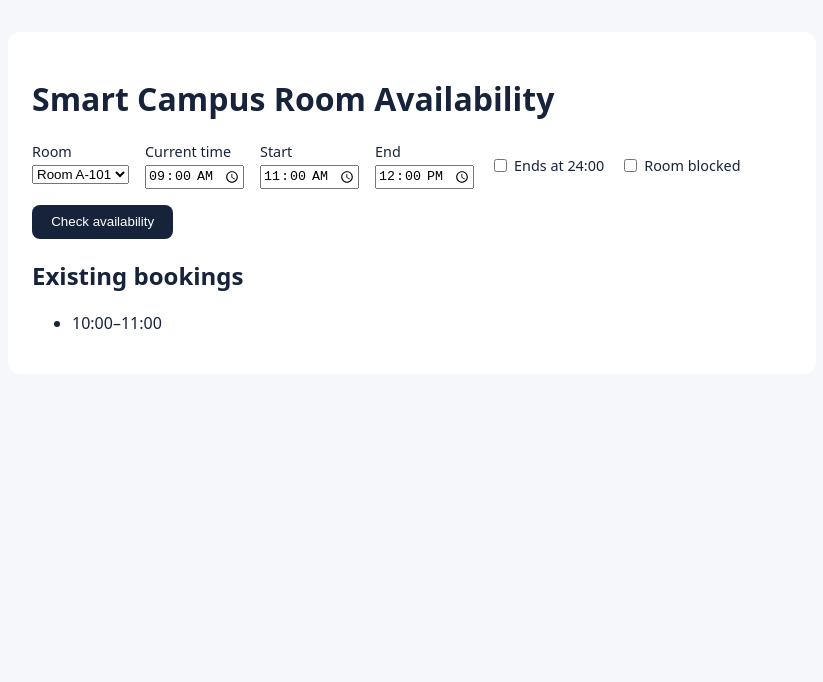
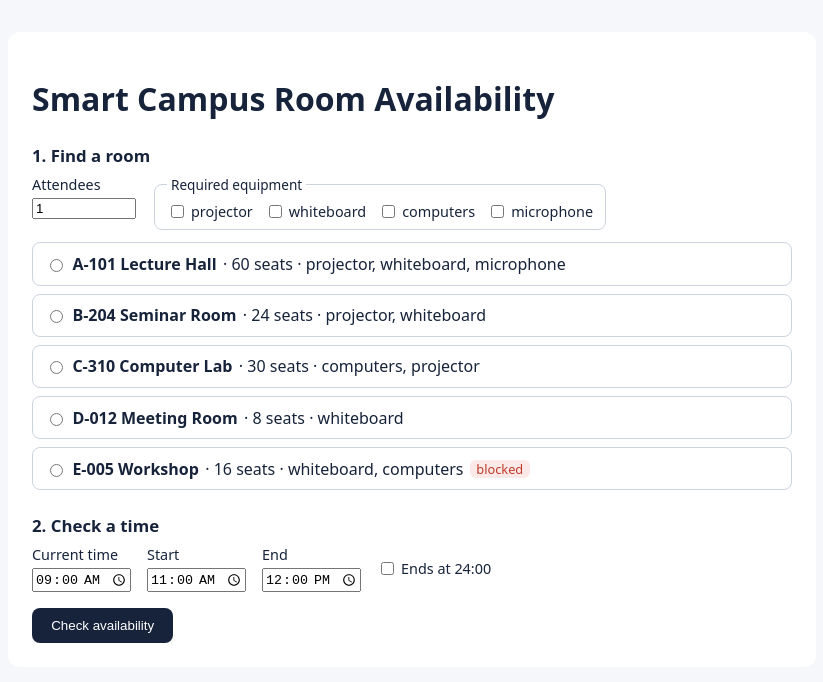
Before and after one commit to 21xraha-knight/se-practice, a React (Vite) app in the folder sis-04/app/: page / in a window 1280 px wide. Shown: the top 682 px of the page, without its empty margins (228-1051 px from the left). Built offline with nearby package versions, Linux system fonts and the light colour scheme.

Commit message:
sis-04: page uses ROOMS, filterRooms and checkRoom; filter controls, empty state, result reset on change (F4, F5)

```diff
--- a/sis-04/app/src/App.tsx
+++ b/sis-04/app/src/App.tsx
@@ -1,17 +1,9 @@
 import { useState } from 'react';
-import { canBook } from './booking';
-
-// Starter for students with no Week 06 project. The availability decision lives INSIDE this
-// component on purpose: Task 1 of Practice #07 is to extract it into src/booking.ts as
-// canBook({ start, end, now, blocked, bookings }) without changing what the page does.
+import { checkRoom } from './booking';
+import { filterRooms } from './filter';
+import { EQUIPMENT, ROOMS } from './rooms';
 
 type Interval = { start: number; end: number };
-type Room = { id: string; name: string; blocked: boolean; bookings: Interval[] };
-
-const ROOMS: Room[] = [
-  { id: 'a101', name: 'Room A-101', blocked: false, bookings: [{ start: 600, end: 660 }] },
-  { id: 'b204', name: 'Room B-204', blocked: false, bookings: [] },
-];
 
 const toMinutes = (value: string) => {
   const [h, m] = value.split(':').map(Number);
@@ -20,19 +12,42 @@ const toMinutes = (value: string) => {
 const fmt = (m: number) => `${String(Math.floor(m / 60)).padStart(2, '0')}:${String(m % 60).padStart(2, '0')}`;
 
 export default function App() {
-  const [roomId, setRoomId] = useState('a101');
+  const [attendees, setAttendees] = useState('1');
+  const [equipment, setEquipment] = useState<string[]>([]);
+  const [roomId, setRoomId] = useState('');
   const [now, setNow] = useState('09:00');
-  const [blocked, setBlocked] = useState(false);
   const [start, setStart] = useState('11:00');
   const [end, setEnd] = useState('12:00');
   const [endOfDay, setEndOfDay] = useState(false);
   const [result, setResult] = useState<boolean | null>(null);
   const [error, setError] = useState('');
 
-  const room = ROOMS.find(r => r.id === roomId)!;
+  const shown = filterRooms(ROOMS, { attendees: Number(attendees) || 0, equipment });
+  const room = shown.find(r => r.id === roomId);
+
+  function resetResult() {
+    setResult(null);
+    setError('');
+  }
+  function changeAttendees(value: string) {
+    setAttendees(value);
+    resetResult();
+  }
+  function toggleEquipment(item: string) {
+    setEquipment(equipment.includes(item) ? equipment.filter(i => i !== item) : [...equipment, item]);
+    resetResult();
+  }
+  function selectRoom(id: string) {
+    setRoomId(id);
+    resetResult();
+  }
 
   function check() {
-    setResult(null);
+    resetResult();
+    if (!room) {
+      setError('Select a room first.');
+      return;
+    }
     if (!start || !now || (!end && !endOfDay)) {
       setError('Fill in the current time, the start and the end.');
       return;
@@ -42,36 +57,60 @@ export default function App() {
     const n = toMinutes(now);
     if (!(s < e)) {
       setError('The end time must be after the start time.');
-    } else {
-      setError('');
     }
-
-    const ok = canBook({ start: s, end: e, now: n, blocked, bookings: room.bookings });
-    setResult(ok);
+    setResult(checkRoom(ROOMS, room.id, { start: s, end: e, now: n }));
   }
 
   return (
     <main className="page">
       <h1>Smart Campus Room Availability</h1>
+      <h2>1. Find a room</h2>
       <div className="row">
-        <label>Room
-          <select value={roomId} onChange={e => setRoomId(e.target.value)}>
-            {ROOMS.map(r => <option key={r.id} value={r.id}>{r.name}</option>)}
-          </select>
+        <label>Attendees
+          <input type="number" min={1} value={attendees} onChange={e => changeAttendees(e.target.value)} />
         </label>
-        <label>Current time<input type="time" value={now} onChange={e => setNow(e.target.value)} /></label>
-        <label>Start<input type="time" value={start} onChange={e => setStart(e.target.value)} /></label>
-        <label>End<input type="time" value={end} disabled={endOfDay} onChange={e => setEnd(e.target.value)} /></label>
-        <label className="inline"><input type="checkbox" checked={endOfDay} onChange={e => setEndOfDay(e.target.checked)} /> Ends at 24:00</label>
-        <label className="inline"><input type="checkbox" checked={blocked} onChange={e => setBlocked(e.target.checked)} /> Room blocked</label>
+        <fieldset className="equipment">
+          <legend>Required equipment</legend>
+          {EQUIPMENT.map(item => (
+            <label key={item} className="inline">
+              <input type="checkbox" checked={equipment.includes(item)} onChange={() => toggleEquipment(item)} /> {item}
+            </label>
+          ))}
+        </fieldset>
+      </div>
+      {shown.length === 0 ? (
+        <p className="empty">No rooms match {Number(attendees) || 0} attendees with {equipment.length ? equipment.join(' + ') : 'any equipment'}. Lower the number of attendees or untick some equipment.</p>
+      ) : (
+        <ul className="rooms">
+          {shown.map(r => (
+            <li key={r.id} className={r.id === roomId ? 'room selected' : 'room'}>
+              <label>
+                <input type="radio" name="room" checked={r.id === roomId} onChange={() => selectRoom(r.id)} />
+                <strong>{r.name}</strong> · {r.capacity} seats · {r.equipment.join(', ')}
+                {r.blocked && <span className="badge">blocked</span>}
+              </label>
+            </li>
+          ))}
+        </ul>
+      )}
+      <h2>2. Check a time</h2>
+      <div className="row">
+        <label>Current time<input type="time" value={now} onChange={e => { setNow(e.target.value); resetResult(); }} /></label>
+        <label>Start<input type="time" value={start} onChange={e => { setStart(e.target.value); resetResult(); }} /></label>
+        <label>End<input type="time" value={end} disabled={endOfDay} onChange={e => { setEnd(e.target.value); resetResult(); }} /></label>
+        <label className="inline"><input type="checkbox" checked={endOfDay} onChange={e => { setEndOfDay(e.target.checked); resetResult(); }} /> Ends at 24:00</label>
       </div>
       <button onClick={check}>Check availability</button>
       {error && <p className="error">{error}</p>}
-      {result !== null && (
-        <p className={`result ${result ? 'available' : 'unavailable'}`}>{result ? 'Available' : 'Unavailable'}</p>
+      {result !== null && room && (
+        <p className={`result ${result ? 'available' : 'unavailable'}`}>{room.name}: {result ? 'Available' : 'Unavailable'}</p>
       )}
-      <h2>Existing bookings</h2>
-      <ul>{room.bookings.length ? room.bookings.map((b, i) => <li key={i}>{fmt(b.start)}–{fmt(b.end)}</li>) : <li>none</li>}</ul>
+      {room && (
+        <>
+          <h2>Existing bookings of {room.name}</h2>
+          <ul>{room.bookings.length ? room.bookings.map((b: Interval, i: number) => <li key={i}>{fmt(b.start)}–{fmt(b.end)}</li>) : <li>none</li>}</ul>
+        </>
+      )}
     </main>
   );
 }
--- a/sis-04/app/src/index.css
+++ b/sis-04/app/src/index.css
@@ -12,3 +12,13 @@ button { margin-top: 1rem; padding: 0.6rem 1.2rem; border: 0; border-radius: 8px
   .page { margin: 0; border-radius: 0; }
   .row { flex-direction: column; }
 }
+h2 { font-size: 1.05rem; margin: 1.5rem 0 0.5rem; }
+input[type=number] { width: 6rem; }
+.equipment { border: 1px solid #ccd3de; border-radius: 8px; display: flex; flex-wrap: wrap; gap: 0.75rem; padding: 0.5rem 0.75rem; }
+.equipment legend { font-size: 0.85rem; padding: 0 0.25rem; }
+.rooms { list-style: none; padding: 0; margin: 0.75rem 0 0; display: grid; gap: 0.5rem; }
+.room { border: 1px solid #ccd3de; border-radius: 8px; padding: 0.6rem 0.75rem; }
+.room.selected { border-color: #2f8f84; background: #eef8f6; }
+.room label { display: flex; flex-wrap: wrap; align-items: center; gap: 0.4rem; cursor: pointer; }
+.badge { background: #fbe9e7; color: #c0392b; border-radius: 6px; padding: 0 0.4rem; font-size: 0.8rem; }
+.empty { margin-top: 0.75rem; padding: 0.75rem; border-radius: 8px; background: #fff6e5; color: #7a5200; }
```
